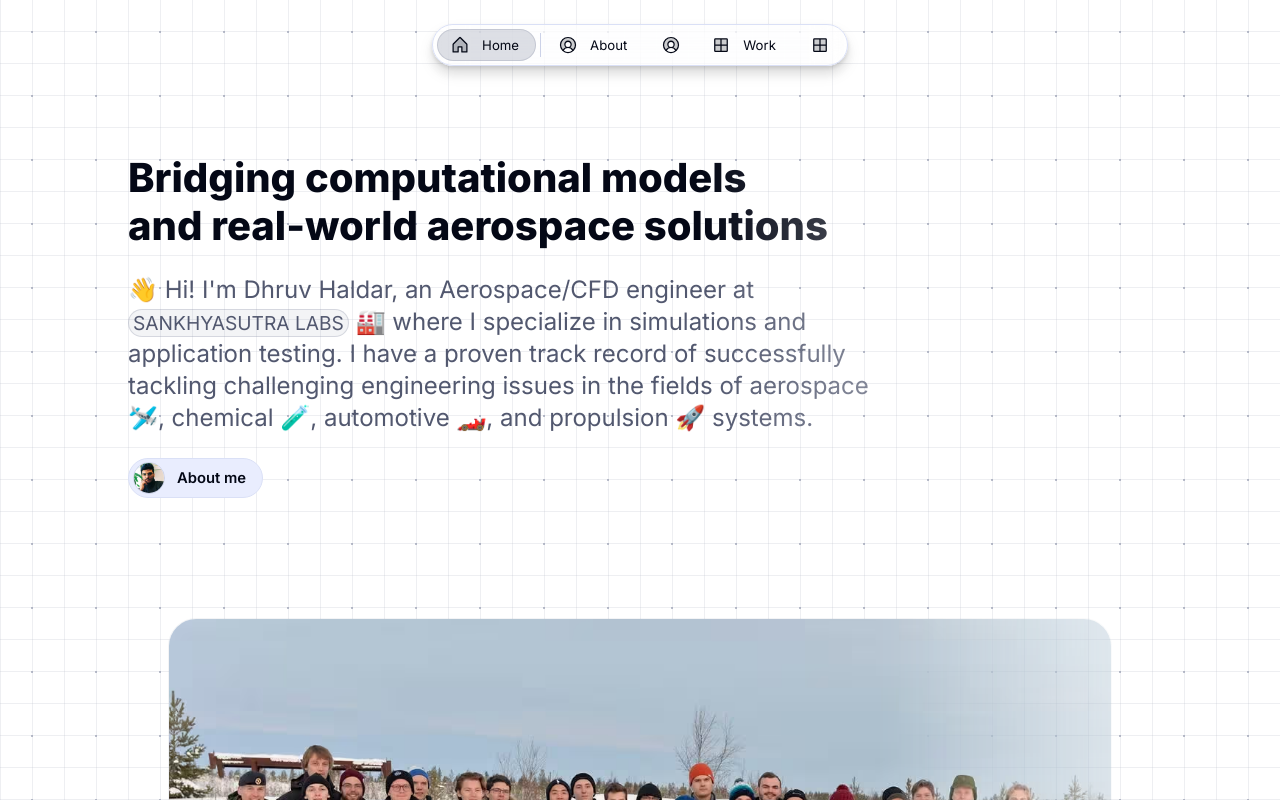
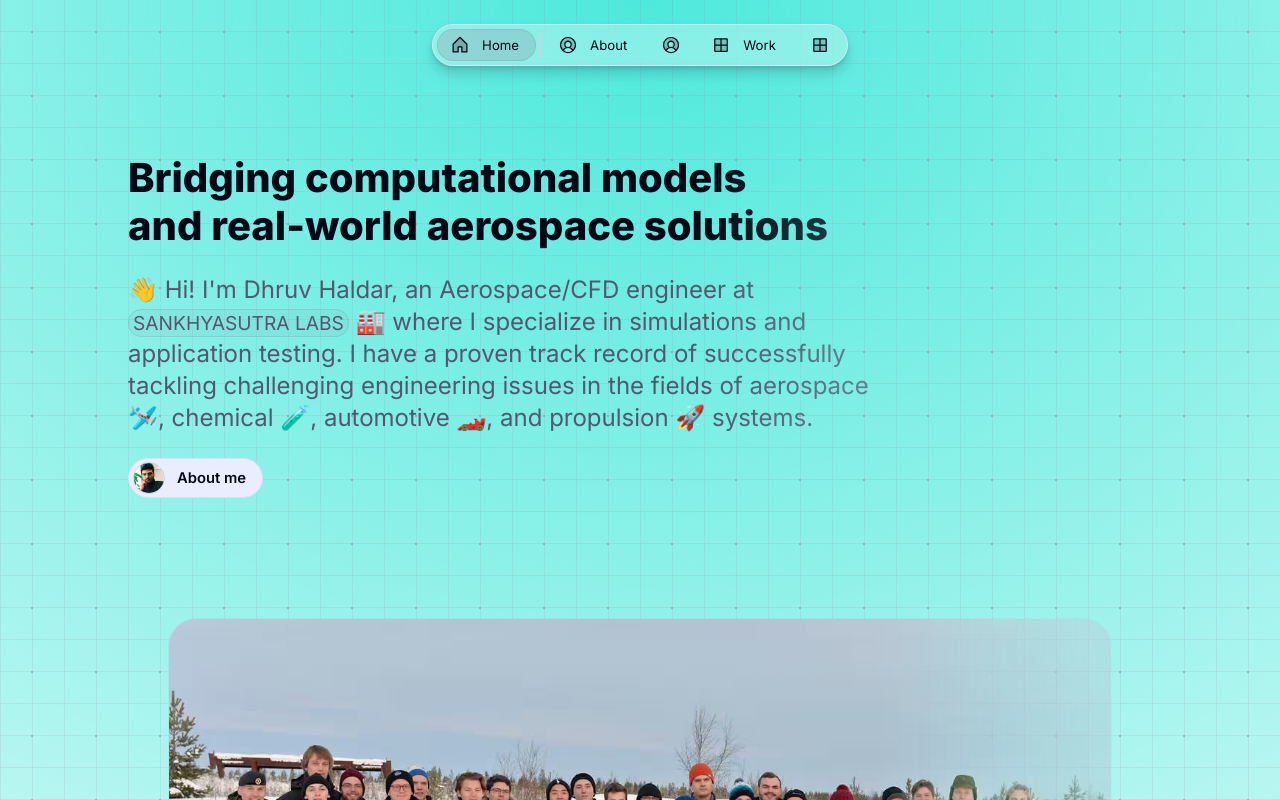
Before and after one commit to dhruvhaldar/portfolio, a Next.js app: page / in a window 1280 px wide. Shown: the top 800 px of the page. Built offline with nearby package versions, Linux system fonts and the light colour scheme.

Commit message:
update Background.module.scss

```diff
--- a/src/once-ui/components/Background.module.scss
+++ b/src/once-ui/components/Background.module.scss
@@ -3,6 +3,6 @@
 .gradient {background: radial-gradient(ellipse var(--gradient-width) var(--gradient-height) at var(--gradient-position-x) var(--gradient-position-y), var(--gradient-color-start), var(--gradient-color-end)
 
     );
-width: auto;
-height: auto;
+width: 400%;
+height: 400%;
 left: -150%;top: -150%;transform: rotate(var(--gradient-tilt));transform-origin: center;}.dots {background-image: radial-gradient(var(--dots-color) 1px, var(--static-transparent) 1px);background-size: var(--dots-size) var(--dots-size);}
```
